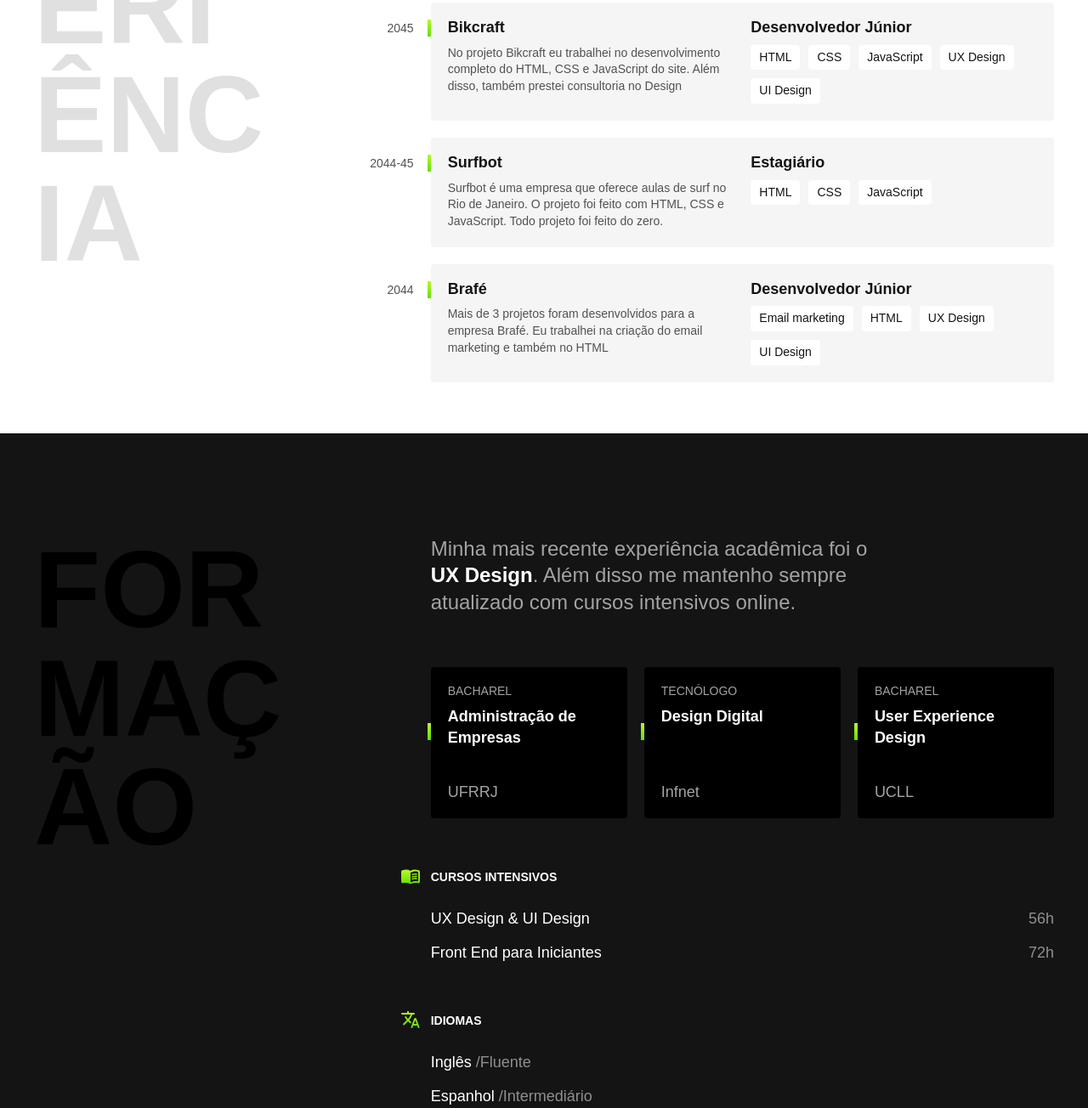
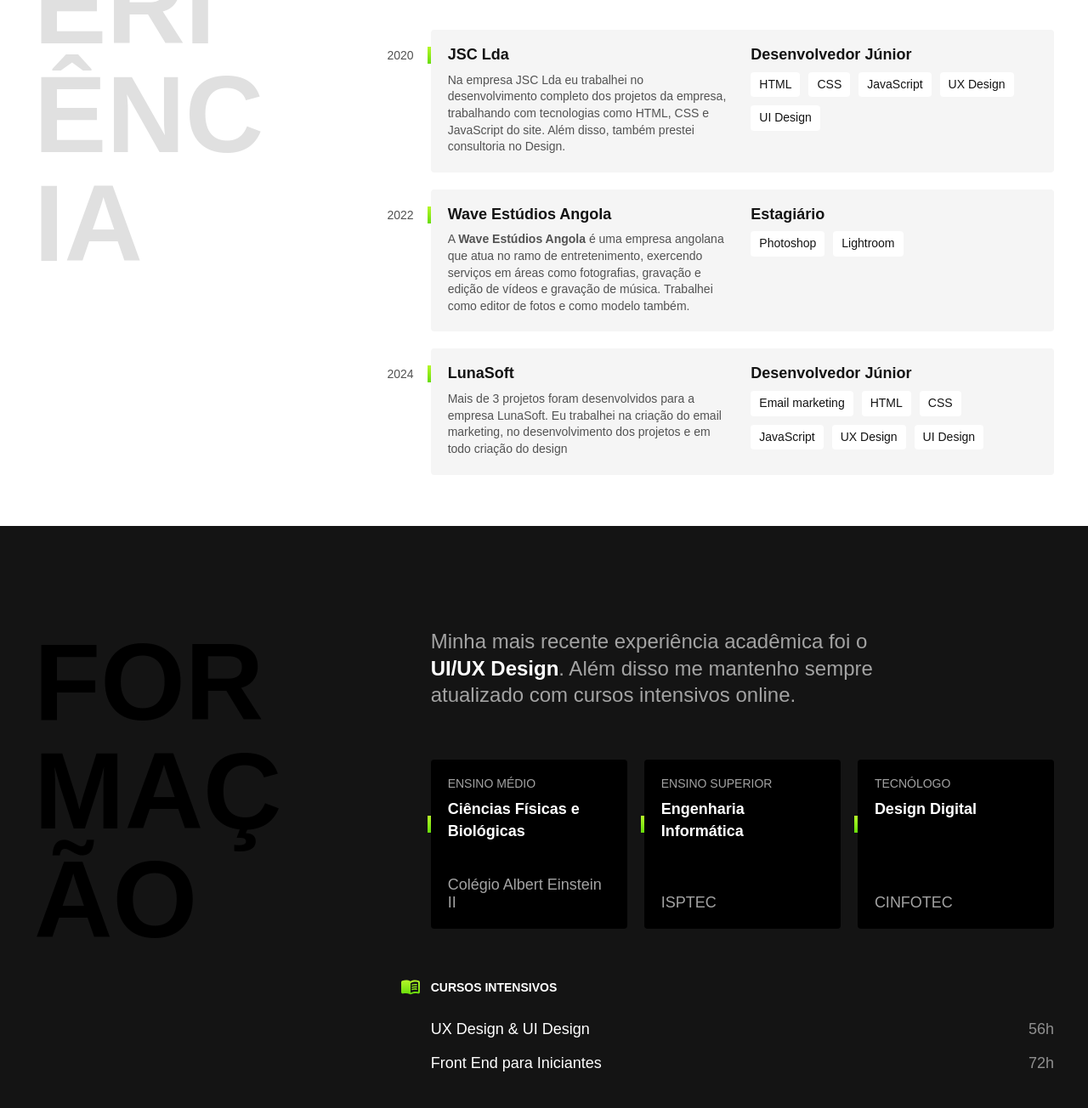
Before and after one commit to Divanpedro123/Divanpedro123.github.io, a plain HTML site: page index.html in a window 1280 px wide. Shown: the part 888-2192 px from the top of the page at 85% size. Drawn offline with Linux system fonts and the light colour scheme.

Commit message:
meu portfolio

```diff
--- a/index.html
+++ b/index.html
@@ -4,8 +4,9 @@
     <meta charset="UTF-8">
     <meta name="viewport" content="width=device-width, initial-scale=1.0">
     <meta name="description" content="Desenvolvedor Front End e UI/UX Design">
-    <title>Lobo - Desenvolvedor e UX/UI Designer</title>
+    <title>Black Wolf - Desenvolvedor e UX/UI Designer</title>
     <link rel="stylesheet" href="./css/style.css">
+    <link rel="icon" href="./favicon.svg" type="image/svg+xml">
 </head>
 <body>
     <header class="header">
@@ -36,16 +37,16 @@
         <h2 class="subtitulo">Experiência</h2>
 
         <div>
-            <p class="experiencia-texto">Desenvolvo pequenos projetos como o Bikcraft utilizando apenas <strong>HTML</strong>, <strong>CSS</strong> e <strong>JavaScript</strong>. Para aplicativos web, como a rede social Dogs, eu trabalhei no <strong>UX</strong> e <strong>UI Design</strong> do projeto.</p>
+            <p class="experiencia-texto">Desenvolvo pequenos projetos utilizando apenas <strong>HTML</strong>, <strong>CSS</strong> e <strong>JavaScript</strong>. Para aplicativos web, que mais exigentes, eu uso o ReactJS, e SQL para o manuseio de dados, e eu trabalho também com <strong>UX</strong> e <strong>UI Design</strong>.</p>
 
             <div class="empresa">
-                <span class="empresa-ano">2045</span>
+                <span class="empresa-ano">2020</span>
 
-                <h3 class="empresa-titulo">Bikcraft</h3>
+                <h3 class="empresa-titulo">JSC Lda</h3>
 
                 <span class="empresa-titulo">Desenvolvedor Júnior</span>
 
-                <p class="empresa-texto">No projeto Bikcraft eu trabalhei no desenvolvimento completo do HTML, CSS e JavaScript do site. Além disso, também prestei consultoria no Design</p>
+                <p class="empresa-texto">Na empresa JSC Lda eu trabalhei no desenvolvimento completo dos projetos da empresa, trabalhando com tecnologias como HTML, CSS e JavaScript do site. Além disso, também prestei consultoria no Design.</p>
 
                 <ul class="empresa-habilidades">
                     <li>HTML</li>
@@ -57,33 +58,34 @@
             </div>
 
             <div class="empresa">
-                <span class="empresa-ano">2044-45</span>
+                <span class="empresa-ano">2022</span>
 
-                <h3 class="empresa-titulo">Surfbot</h3>
+                <h3 class="empresa-titulo">Wave Estúdios Angola</h3>
 
                 <span class="empresa-titulo">Estagiário</span>
 
-                <p class="empresa-texto">Surfbot é uma empresa que oferece aulas de surf no Rio de Janeiro. O projeto foi feito com HTML, CSS e JavaScript. Todo projeto foi feito do zero.</p>
+                <p class="empresa-texto">A <strong>Wave Estúdios Angola</strong> é uma empresa angolana que atua no ramo de entretenimento, exercendo serviços em áreas como fotografias, gravação e edição de vídeos e gravação de música. Trabalhei como editor de fotos e como modelo também.</p>
 
                 <ul class="empresa-habilidades">
-                    <li>HTML</li>
-                    <li>CSS</li>
-                    <li>JavaScript</li>
+                    <li>Photoshop</li>
+                    <li>Lightroom</li>
                 </ul>
             </div>
 
             <div class="empresa">
-                <span class="empresa-ano">2044</span>
+                <span class="empresa-ano">2024</span>
 
-                <h3 class="empresa-titulo">Brafé</h3>
+                <h3 class="empresa-titulo">LunaSoft</h3>
 
                 <span class="empresa-titulo">Desenvolvedor Júnior</span>
 
-                <p class="empresa-texto">Mais de 3 projetos foram desenvolvidos para a empresa Brafé. Eu trabalhei na criação do email marketing e também no HTML</p>
+                <p class="empresa-texto">Mais de 3 projetos foram desenvolvidos para a empresa LunaSoft. Eu trabalhei na criação do email marketing, no desenvolvimento dos projetos e em todo criação do design</p>
 
                 <ul class="empresa-habilidades">
                     <li>Email marketing</li>
                     <li>HTML</li>
+                    <li>CSS</li>
+                    <li>JavaScript</li>
                     <li>UX Design</li>
                     <li>UI Design</li>
                 </ul>
@@ -97,16 +99,24 @@
 
             <div>
                 <p class="formacao-texto">
-                    Minha mais recente experiência acadêmica foi o <strong>UX Design</strong>. Além disso me mantenho sempre atualizado com cursos intensivos online.
+                    Minha mais recente experiência acadêmica foi o <strong>UI/UX Design</strong>. Além disso me mantenho sempre atualizado com cursos intensivos online.
                 </p>
 
                 <ul class="faculdade-lista">
                     <li class="faculdade">
-                        <span class="faculdade-tipo">Bacharel</span>
+                        <span class="faculdade-tipo">Ensino Médio</span>
 
-                        <h3 class="faculdade-curso">Administração de Empresas</h3>
+                        <h3 class="faculdade-curso">Ciências Físicas e Biológicas</h3>
 
-                        <span class="faculdade-instituicao">UFRRJ</span>
+                        <span class="faculdade-instituicao">Colégio Albert Einstein II</span>
+                    </li>
+
+                    <li class="faculdade">
+                        <span class="faculdade-tipo">Ensino Superior</span>
+
+                        <h3 class="faculdade-curso">Engenharia Informática</h3>
+
+                        <span class="faculdade-instituicao">ISPTEC</span>
                     </li>
 
                     <li class="faculdade">
@@ -114,15 +124,7 @@
 
                         <h3 class="faculdade-curso">Design Digital</h3>
 
-                        <span class="faculdade-instituicao">Infnet</span>
-                    </li>
-
-                    <li class="faculdade">
-                        <span class="faculdade-tipo">Bacharel</span>
-
-                        <h3 class="faculdade-curso">User Experience Design</h3>
-
-                        <span class="faculdade-instituicao">UCLL</span>
+                        <span class="faculdade-instituicao">CINFOTEC</span>
                     </li>
                 </ul>
 
@@ -138,8 +140,7 @@
                     <div class="idiomas">
                         <h3>idiomas</h3>
                         <ul>
-                            <li>Inglês <span>/Fluente</span></li>
-                            <li>Espanhol <span>/Intermediário</span></li>
+                            <li>Inglês <span>/Intermediário</span></li>
                         </ul>
                     </div>
                 </div>
@@ -154,13 +155,13 @@
             </p>
 
             <ul class="footer-contato">
-                <li>blackwolfdev@gmail.com</li>
-                <li>+55 21 9999-9999</li>
+                <li>divanpedro123@gmail.com</li>
+                <li>+244947269426</li>
                 <li><a href="/">@instagram</a></li>
             </ul>
 
             <p class="footer-copy">
-                &copy; 2022 - Lobo. Alguns direitos reservados.
+                &copy; 2024 - LunaSoft. Alguns direitos reservados.
             </p>
         </div>
 
```
Also changed, not shown: favicon.svg (added).
